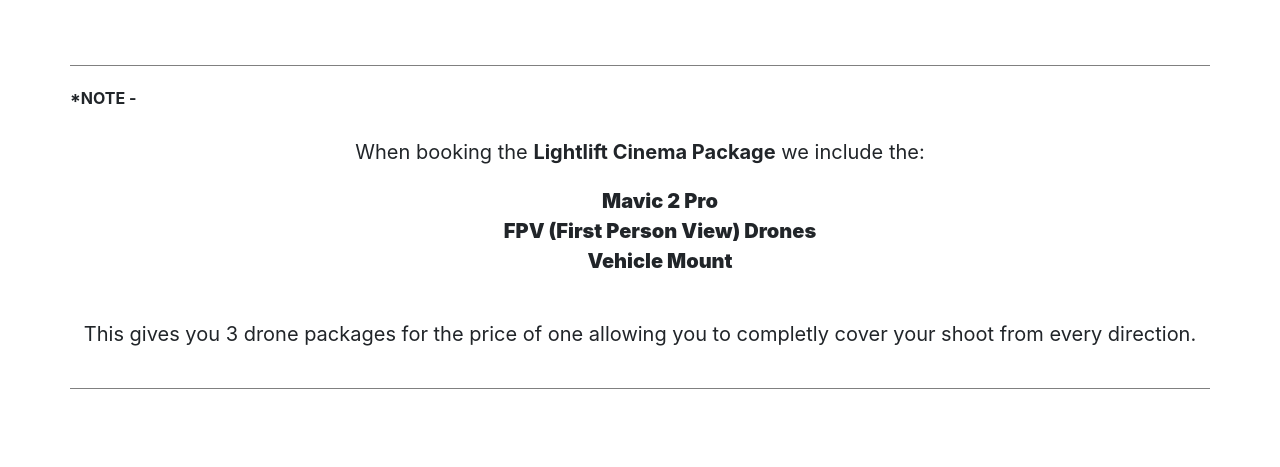
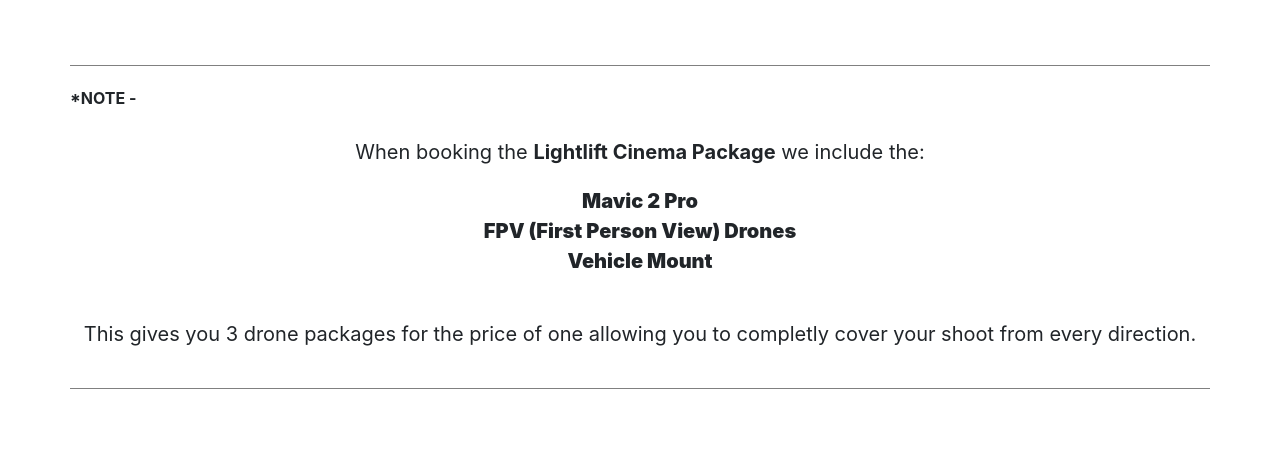
Before and after one commit to sdbxsdb/CineCopters, a PHP site: page /equipment.php in a window 1280 px wide. Shown: the part 789-1256 px from the top of the page. Run offline with PHP 8.4, Linux system fonts and the light colour scheme; some web fonts are replaced.

Commit message:
updating css for services

```diff
--- a/css/app.css
+++ b/css/app.css
@@ -1163,6 +1163,7 @@
 }
 
 #cinecoptersEquipment .servicesIntro ul {
+  padding: 0;
   text-align: center;
   list-style: none;
 }
--- a/css/app.scss
+++ b/css/app.scss
@@ -1002,6 +1002,7 @@
     max-width: 95%;
   }
   ul {
+    padding: 0;
     text-align: center;
     list-style: none;
     li {
```
Also changed, not shown: 1 other file.
